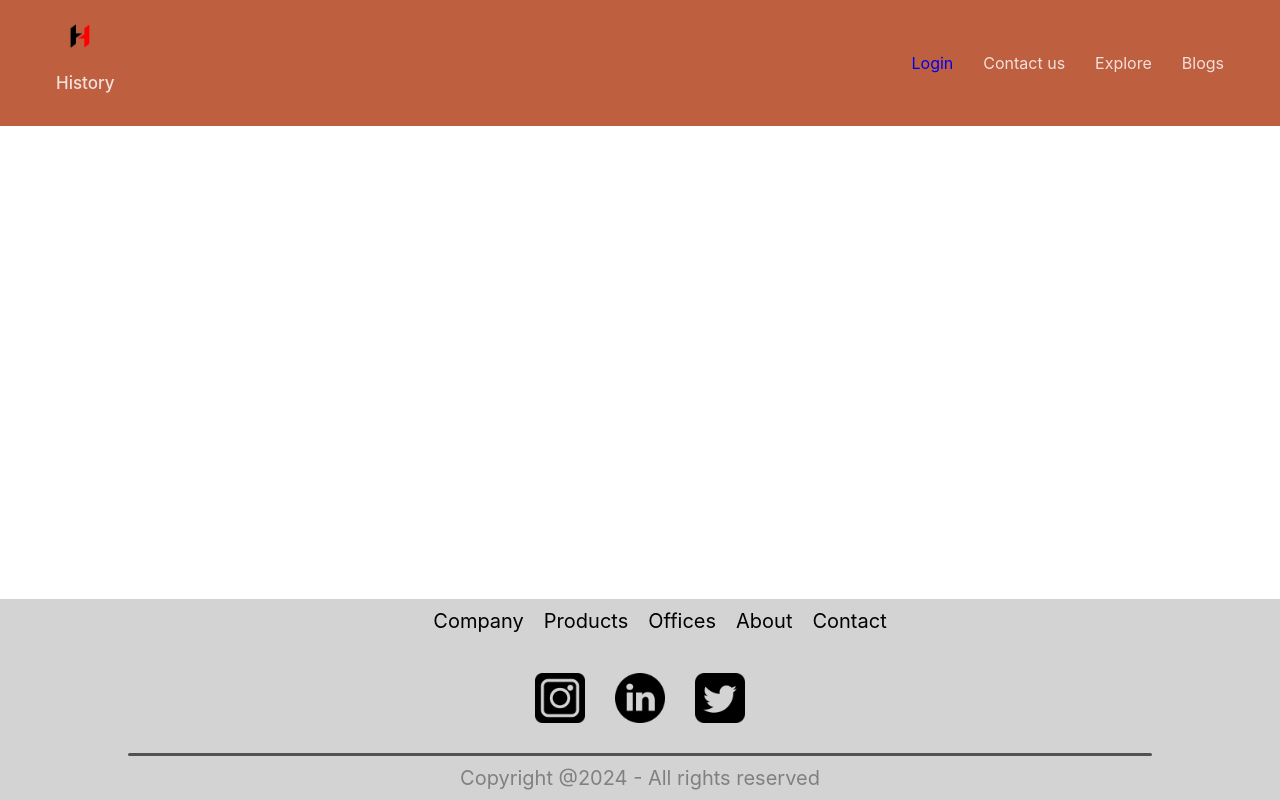
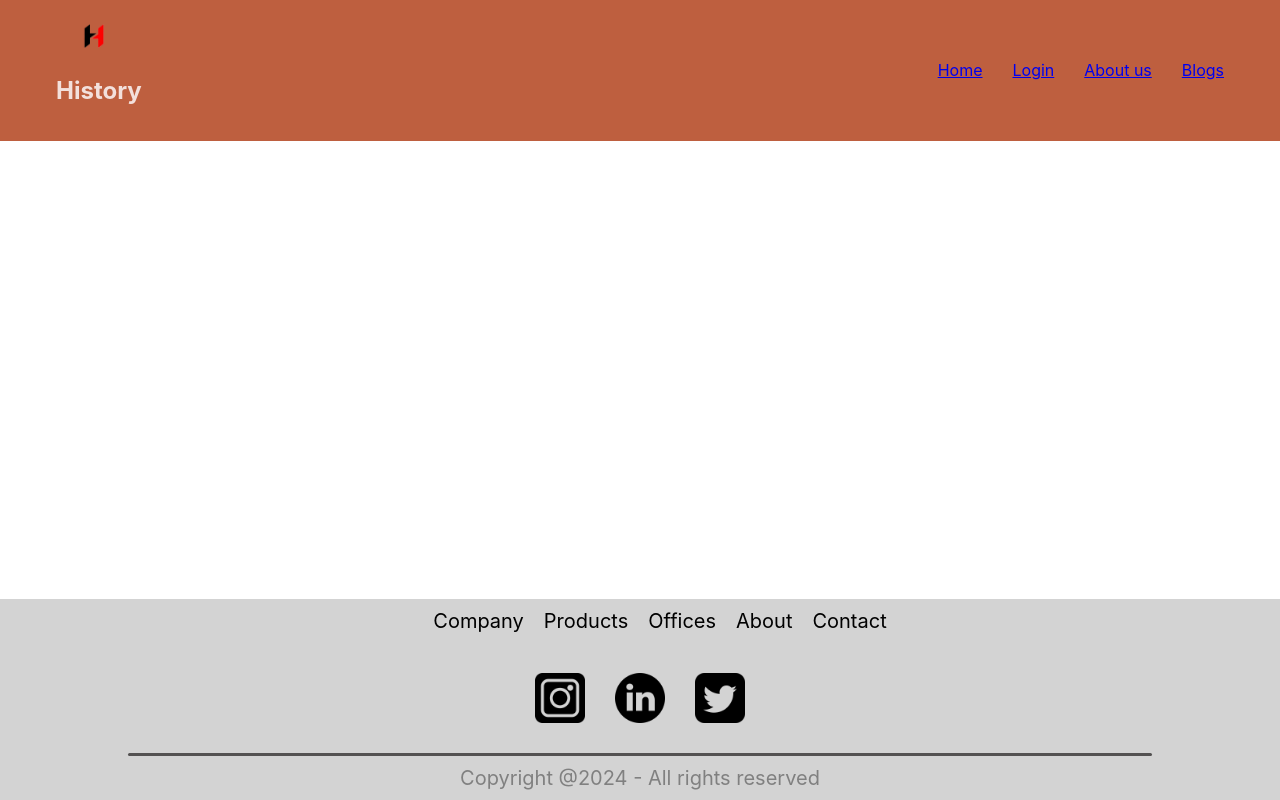
Before and after one commit to farhathullaM/Monumental, a React (Create React App) app: page / in a window 1280 px wide. Built offline with nearby package versions, Linux system fonts and the light colour scheme.

Commit message:
burger menu

```diff
--- a/src/Components/Navbar/Navbar.jsx
+++ b/src/Components/Navbar/Navbar.jsx
@@ -5,21 +5,48 @@ import { Link } from 'react-router-dom';
 
 const Navbar = () => {
 
-    //const [menu, setMenu] = useState("home");
+    let isNavOpen = false;
+function toggleNav(){
+    const navMenu = document.querySelector(".nav-menu")
+    const closeButton = document.querySelector(".menu-icons .fa-times")
+    const menuButton = document.querySelector(".menu-icons .fa-bars")
+    if(isNavOpen){
+
+        navMenu.classList.remove("nav-open")
+        isNavOpen = false
+        closeButton.style.display = "none"
+        menuButton.style.display = "block"
+    }
+    else{
+
+        navMenu.classList.add("nav-open")
+        isNavOpen = true
+        closeButton.style.display = "block"
+        menuButton.style.display = "none"
+    }
+}
+
 return (
-<div className='navbar'>
-    <div className="nav-logo">
-        <img src={logo_new} alt="" />
-        <p>History</p>
-    </div>
-    <ul className='nav-menu'>
-        <li> <Link to='/login' style={{textDecoration: 'none'}}>Login </Link></li>
-        <li>Contact us</li>
-        <li>Explore</li>
-        <li>Blogs</li>
-    </ul>
-    <div className='menu'></div>
-</div>
+    <nav className='navbar'>
+
+        <div className="nav-logo">
+            <img src={logo_new} alt="" />
+            <h1>History</h1>
+        </div>
+
+        <div className="menu-icons" onClick={toggleNav}>
+            <i className='fas fa-bars'></i>
+            <i className='fas fa-times'></i>
+        </div>
+
+        <ul className='nav-menu'>
+            <li> <Link to='./' className='navlink'> <i className="fa-solid fa-house-chimney"></i> Home </Link> </li>
+            <li> <Link to='/login' className='navlink'> <i className="fa-solid fa-right-to-bracket"></i> Login </Link> </li>
+            <li> <Link to='./' className='navlink'> <i className="fa-solid fa-address-card"></i> About us </Link> </li>
+            <li> <Link to='./' className='navlink'> <i class="fa-solid fa-blog"></i> Blogs </Link> </li>
+        </ul>
+
+    </nav>
 )
 }
 
```
